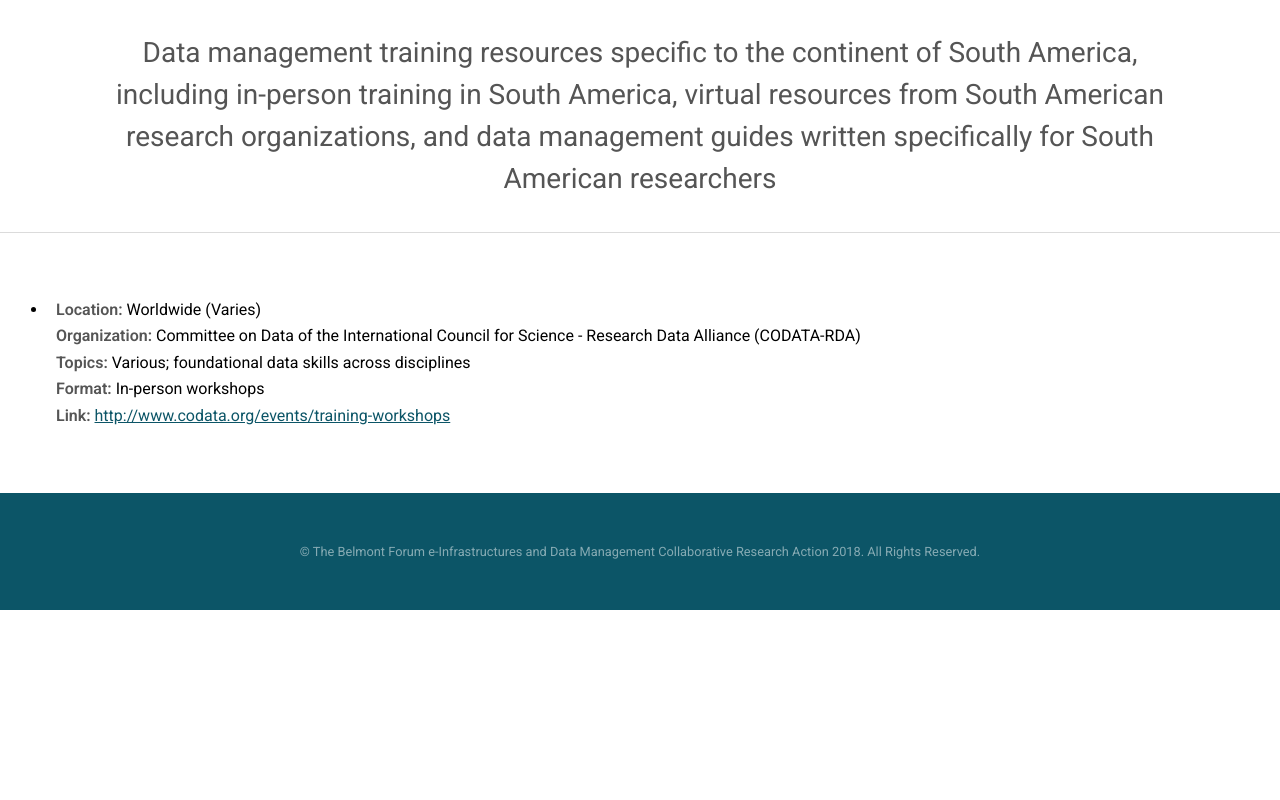
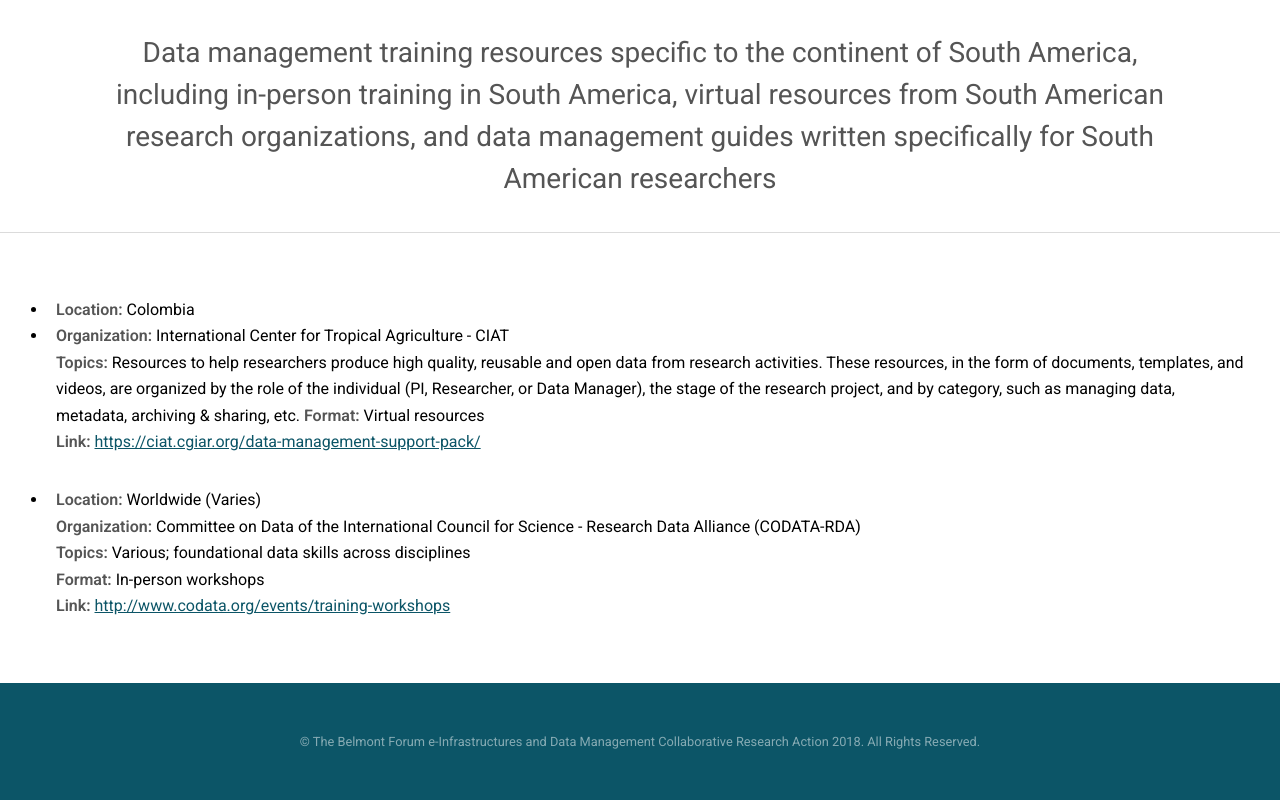
Before and after one commit to bfe-inf/toolkit, a Jekyll site: the page built from dmt-southamerica.html, in a window 1280 px wide. Shown: the part 290-1090 px from the top of the page. Built offline with Jekyll 4.4.1, drawn with Linux system fonts in a browser that asks for light colours; before the commit the page ends 900 px from its top, so only the background shows below that.

Commit message:
Update dmt-southamerica.html

```diff
--- a/dmt-southamerica.html
+++ b/dmt-southamerica.html
@@ -56,6 +56,13 @@
 			<section id="two" class="wrapper">
       				<div class"inner">
 					<ul>
+	     					<li> <strong>Location:</strong> Colombia <br/>
+						<li> <strong>Organization:</strong> International Center for Tropical Agriculture - CIAT <br/>
+		   				<strong>Topics:</strong> Resources to help researchers produce high quality, reusable and open data from research activities. These resources, in the form of documents, templates, and videos, are organized by the role of the individual (PI, Researcher, or Data Manager), the stage of the research project, and by category, such as managing data, metadata, archiving & sharing, etc.
+						<strong>Format:</strong> Virtual resources <br/>
+		   				<strong>Link:</strong> <a href="https://ciat.cgiar.org/data-management-support-pack/" target="_blank">https://ciat.cgiar.org/data-management-support-pack/</a></li>
+      					</ul>
+					<ul>
 	     					<li> <strong>Location:</strong> Worldwide (Varies) <br/>
              	   				<strong>Organization:</strong> Committee on Data of the International Council for Science - Research Data Alliance (CODATA-RDA)  <br/>
 		   				<strong>Topics:</strong> Various; foundational data skills across disciplines <br/>
```
